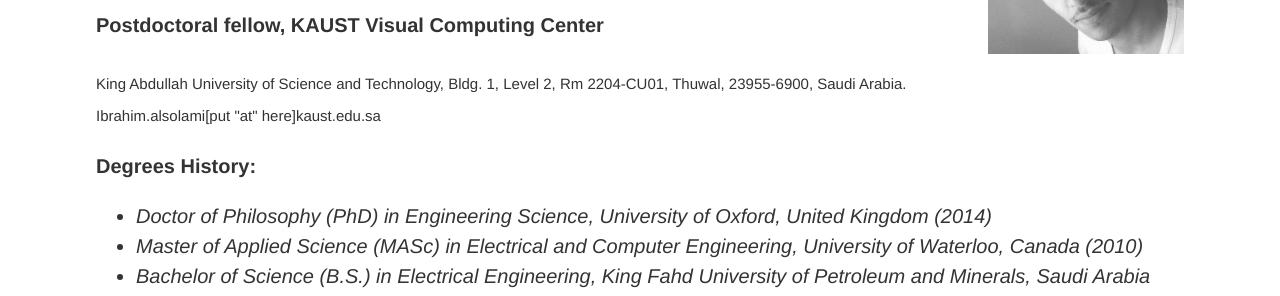
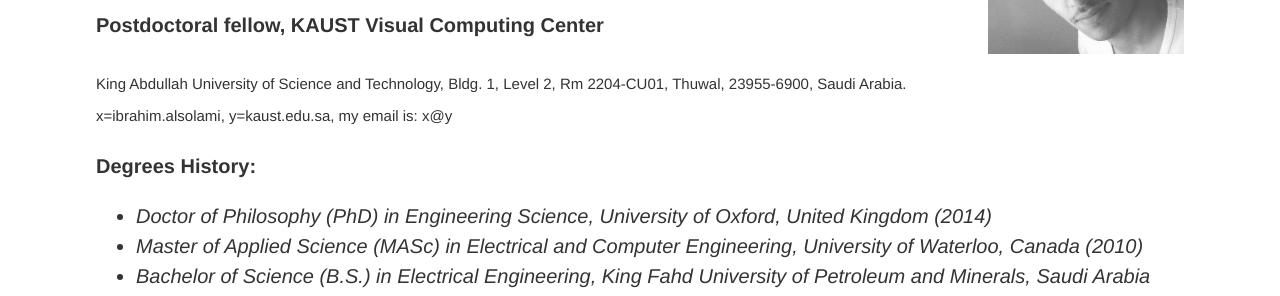
Before and after one commit to vccimaging/vccimaging.github.io, a Jekyll site: the page built from People/ialsolami/index.html, in a window 1280 px wide. Shown: the part 177-473 px from the top of the page. Built offline with Jekyll 4.4.1, drawn with Linux system fonts in a browser that asks for light colours.

Commit message:
Update index.html

```diff
--- a/People/ialsolami/index.html
+++ b/People/ialsolami/index.html
@@ -9,7 +9,7 @@
 
 <h1>Dr. Ibrahim Alsolami<h1>
 <h4> Postdoctoral fellow, KAUST Visual Computing Center</h4>
-<span style="font-size:75%;">King Abdullah University of Science and Technology, Bldg. 1, Level 2, Rm 2204-CU01, Thuwal, 23955-6900, Saudi Arabia.<br> Ibrahim.alsolami[put "at" here]kaust.edu.sa</span><p>
+<span style="font-size:75%;">King Abdullah University of Science and Technology, Bldg. 1, Level 2, Rm 2204-CU01, Thuwal, 23955-6900, Saudi Arabia.<br> x=ibrahim.alsolami, y=kaust.edu.sa, my email is: x@y</span><p>
 <b>Degrees History: </b> <em>
 <ul>
 <li> Doctor of Philosophy (PhD) in Engineering Science, University of Oxford, United Kingdom (2014)</li>
```
